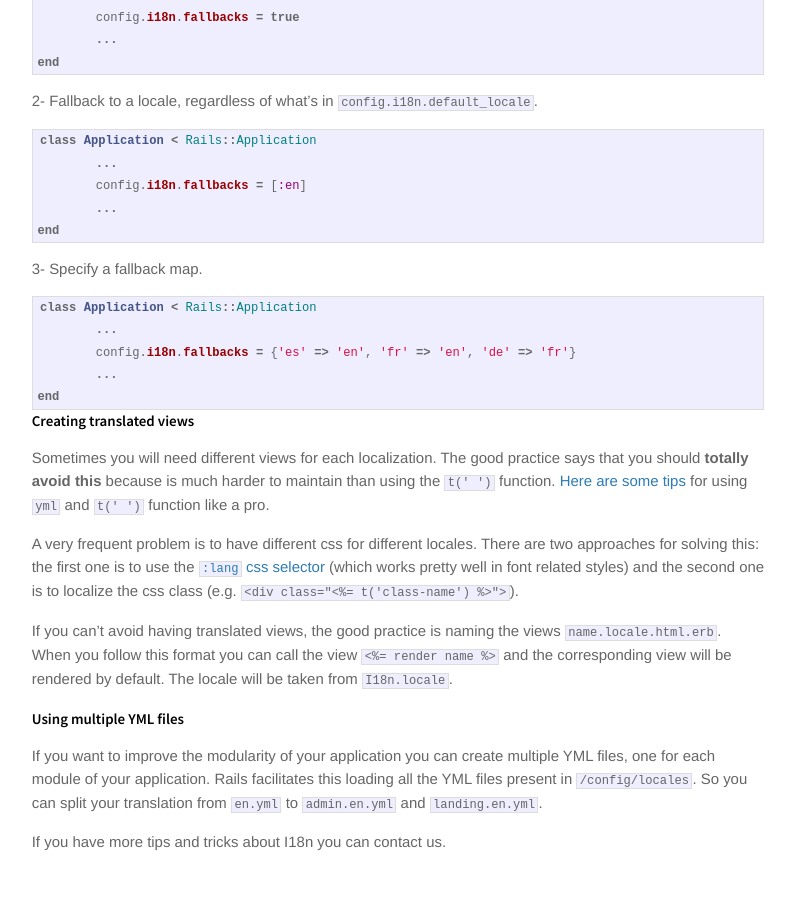
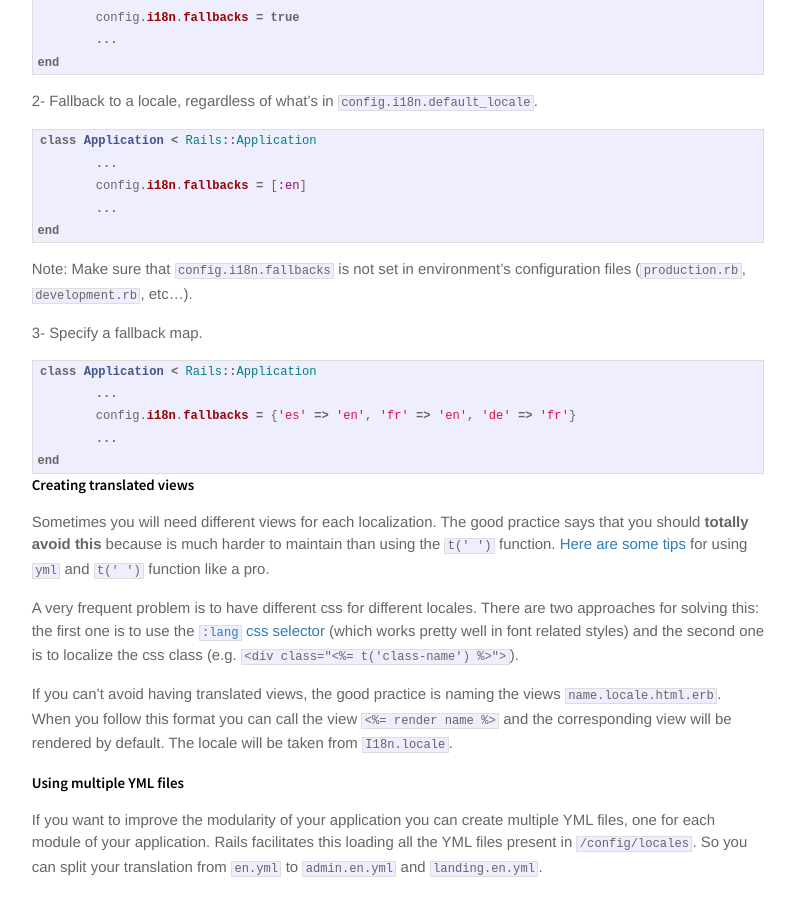
Before and after one commit to archdaily/archdaily.github.io, a Jekyll site: the page built from _posts/2014-04-30-I18n-tips-and-tricks.markdown, in a window 1280 px wide and 900 px high, scrolled down 2842 px. Shown: the whole window, without its empty margins (242-1037 px from the left). Built offline with Jekyll 4.4.1, drawn with Linux system fonts in a browser that asks for light colours; Markdown is read by kramdown in place of the engine named in the settings; comment, search, counter and statistics services are not loaded.

Commit message:
FIX: Note in I18n tips and tricks of configuration files

````diff
--- a/_posts/2014-04-30-I18n-tips-and-tricks.markdown
+++ b/_posts/2014-04-30-I18n-tips-and-tricks.markdown
@@ -135,6 +135,7 @@
 	...
 end
 ```
+Note: Make sure that `config.i18n.fallbacks` is not set in environment's configuration files (`production.rb`, `development.rb`, etc...).
 
 3- Specify a fallback map.
 
````
